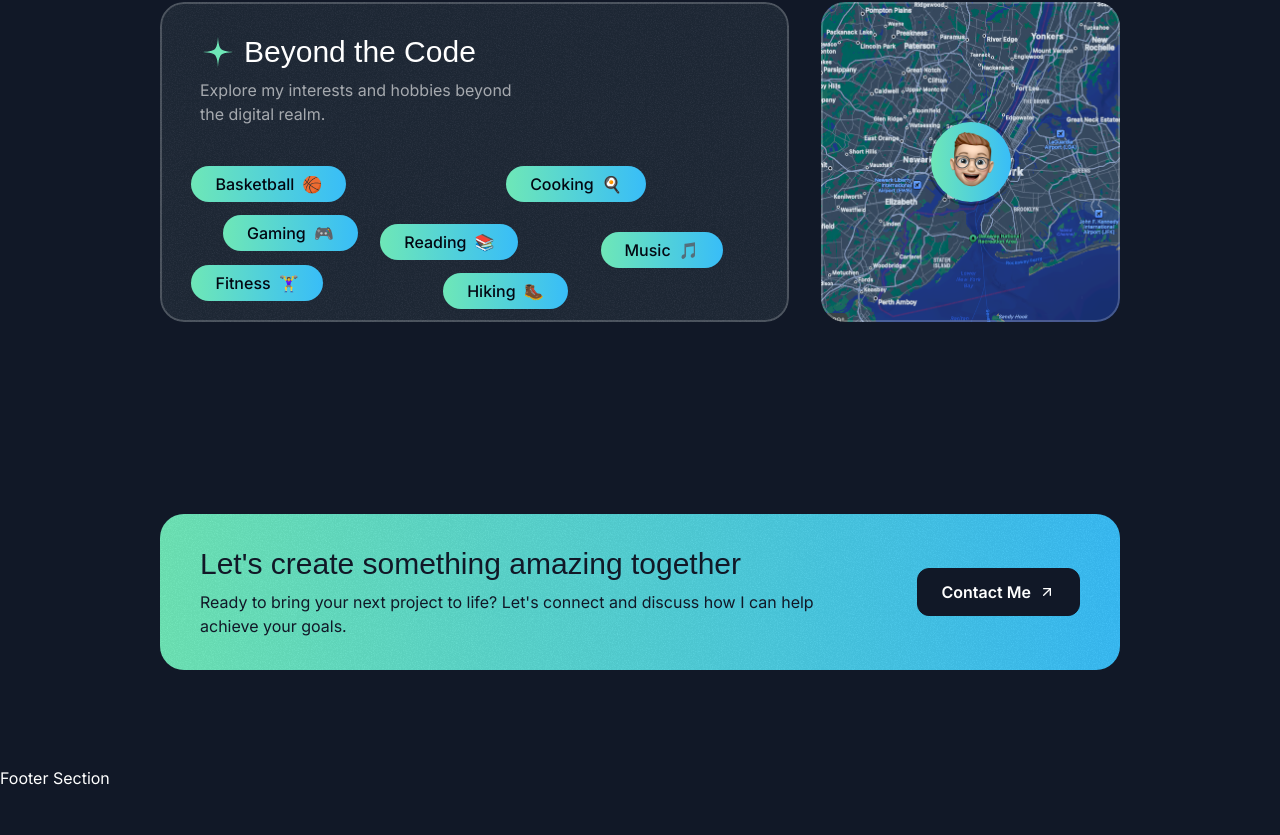
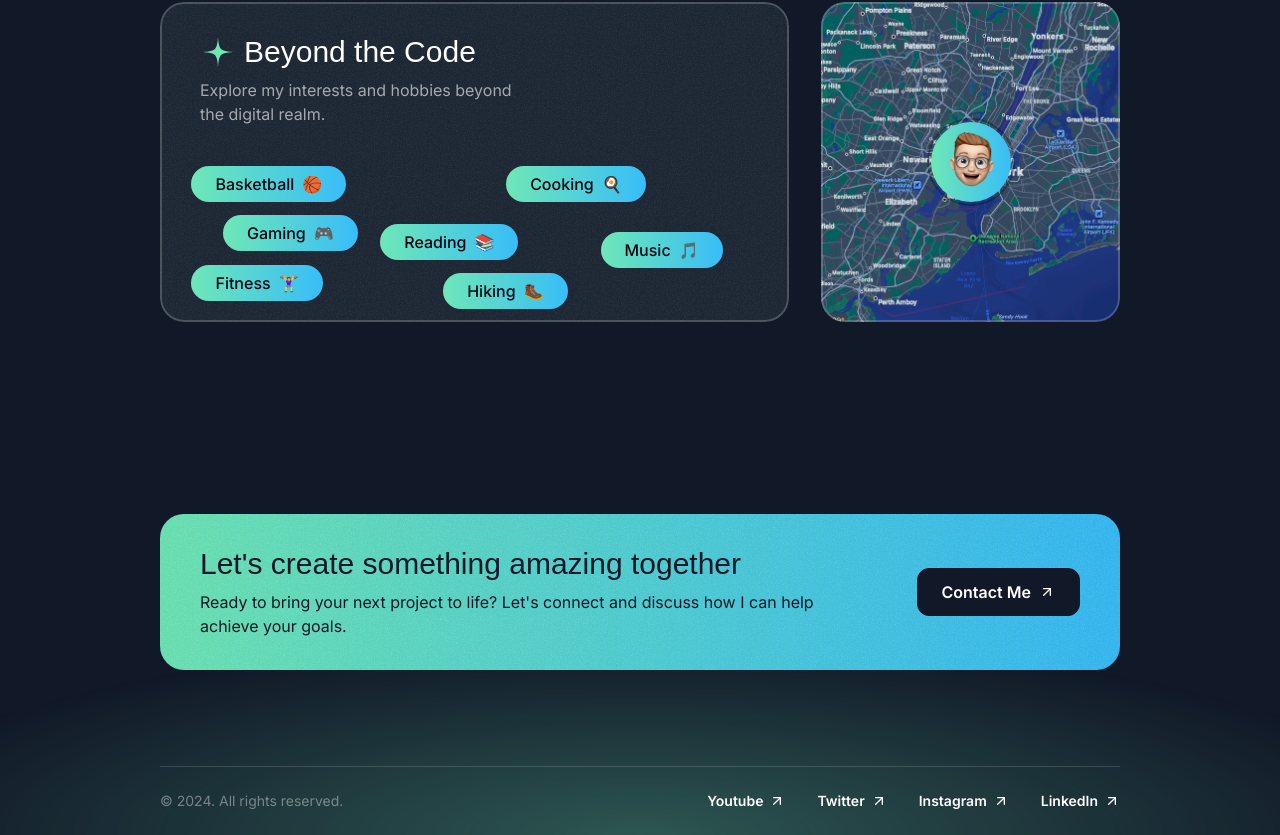
Before and after one commit to cosmoDiv/portfolio-clone, a Next.js app: page / in a window 1280 px wide. Shown: the part 4498-5333 px from the top of the page. Before the commit the page ends 5288 px from the top, so only its background shows below. Built offline with nearby package versions, Linux system fonts and the light colour scheme; a web font is replaced by a local one.

Commit message:
done footer section

```diff
--- a/src/sections/Footer.tsx
+++ b/src/sections/Footer.tsx
@@ -1,3 +1,44 @@
+import ArrowUpRightIcon from "@/assets/icons/arrow-up-right.svg";
+
+const footerLinks = [
+  {
+    title: "Youtube",
+    href: "#",
+  },
+  {
+    title: "Twitter",
+    href: "#",
+  },
+  {
+    title: "Instagram",
+    href: "#",
+  },
+  {
+    title: "LinkedIn",
+    href: "#",
+  },
+];
 export const Footer = () => {
-  return <div>Footer Section</div>;
+  return (
+    <footer className="relative -z-10 overflow-x-clip">
+      <div className="absolute h-[400px] w-[1600px] bottom-0 left-1/2 -translate-x-1/2 bg-emerald-300/30 [mask-image:radial-gradient(50%_50%_at_bottom_center,black,transparent)] -z-10"></div>
+      <div className="container">
+        <div className="border-t border-white/15 py-6 text-sm flex flex-col md:flex-row md:justify-between items-center gap-8">
+          <div className="text-white/40">&copy; 2024. All rights reserved.</div>
+          <nav className="flex flex-col md:flex-row items-center gap-8">
+            {footerLinks.map((link) => (
+              <a
+                key={link.title}
+                href={link.href}
+                className="inline-flex items-center gap-1.5"
+              >
+                <span className="font-semibold">{link.title}</span>
+                <ArrowUpRightIcon className="size-4" />
+              </a>
+            ))}
+          </nav>
+        </div>
+      </div>
+    </footer>
+  );
 };
```
